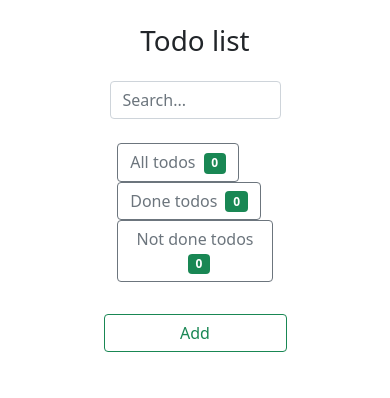
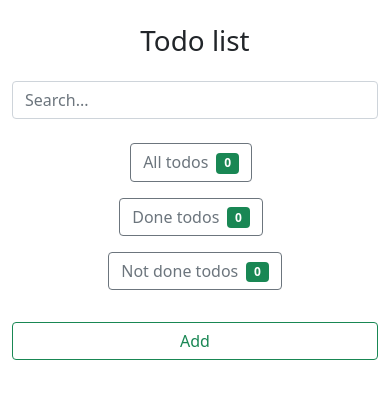
Before and after one commit to DKozachenko/todo-list, a React (Create React App) app in the folder my-app/: page / in a window 390 px wide. Shown: the top 398 px of the page. Built offline with nearby package versions, Linux system fonts and the light colour scheme.

Commit message:
Added adaptive

```diff
--- a/my-app/src/components/Page/Page.tsx
+++ b/my-app/src/components/Page/Page.tsx
@@ -16,7 +16,6 @@ const Page = () => {
                 <Search/>
                 <TodoNavigate/>
                 <TodoList/>
-
                 {
                     showModal && <Modal/>
                 }
--- a/my-app/src/components/Search/Search.tsx
+++ b/my-app/src/components/Search/Search.tsx
@@ -8,7 +8,7 @@ const Search = () => {
 
     return (
         <div className="row d-flex justify-content-center">
-            <div className="col-6">
+            <div className="col-lg-6 col-12">
                 <div className="input-group mb-3">
                     <input type="text" className="form-control" placeholder="Search..."
                         value={searchQuery}
--- a/my-app/src/components/Todo/TodoItem.tsx
+++ b/my-app/src/components/Todo/TodoItem.tsx
@@ -6,7 +6,8 @@ const TodoItem = ({ todo }: {todo: Todo}) => {
     const {changeTodoStatus} = useAction()
 
     return (
-        <div className="d-flex align-items-center w-50 border border-2 border-success mb-4 p-3">
+        <div className="row w-100 d-flex justify-content-center">
+            <div className="col-lg-6 col-12 d-flex align-items-center rounded-2 border border-2 border-success mb-4 p-3">
                     <div className="w-100 d-flex">
                         <div className="w-75 d-flex flex-wrap">
                             <div className="me-3 fs-5">{todo.id}</div>
@@ -27,6 +28,8 @@ const TodoItem = ({ todo }: {todo: Todo}) => {
                         </div>
                     </div>
             </div>
+        </div>
+
     );
 };
 
--- a/my-app/src/components/TodoList/TodoList.tsx
+++ b/my-app/src/components/TodoList/TodoList.tsx
@@ -10,15 +10,15 @@ const TodoList: React.FC = () => {
     let {changeShowModal} = useAction()
 
     return (
-        <div className="row">
+        <div className="row justify-content-center">
             <div className="col-12 d-flex flex-column align-items-center">
                 {currentTodos.map((todo: Todo) => {
                     return <TodoItem key={todo.id} todo={todo}/>
                 })}
             </div>
 
-            <div className="col-12 d-flex justify-content-center">
-                <button className="btn btn-outline-success w-50"
+            <div className="col-md-6 col-12 d-flex justify-content-center">
+                <button className="btn btn-outline-success w-100"
                         onClick={() => {changeShowModal(true)}}>Add</button>
             </div>
         </div>
--- a/my-app/src/components/TodoNavigate/TodoNavigate.tsx
+++ b/my-app/src/components/TodoNavigate/TodoNavigate.tsx
@@ -10,22 +10,22 @@ const TodoNavigate = () => {
 
     return (
         <div className="row mb-4 d-flex justify-content-center">
-            <div className="col-7">
+            <div className="col-lg-7 col-12">
                 <nav className="navbar navbar-light">
-                    <form className="container justify-content-between">
+                    <form className="container flex-sm-row flex-column justify-content-between">
                         <button className="btn btn-outline-secondary me-2"
                                 type="button"
                                 onClick={() => {changeCurrentTodos(1)}}
                         >All todos
                             <span className="ms-2 badge bg-success">{allTodosCount}</span>
                         </button>
-                        <button className="btn btn-outline-secondary me-2"
+                        <button className="btn btn-outline-secondary me-2 mt-sm-0 mt-3"
                                 type="button"
                                 onClick={() => {changeCurrentTodos(2)}}
                         >Done todos
                             <span className="ms-2 badge bg-success">{doneTodosCount}</span>
                         </button>
-                        <button className="btn btn-outline-secondary"
+                        <button className="btn btn-outline-secondary mt-sm-0 mt-3"
                                 type="button"
                                 onClick={() => {changeCurrentTodos(3)}}
                         >Not done todos
```
Lines whose indentation alone changed are shown as unchanged.
